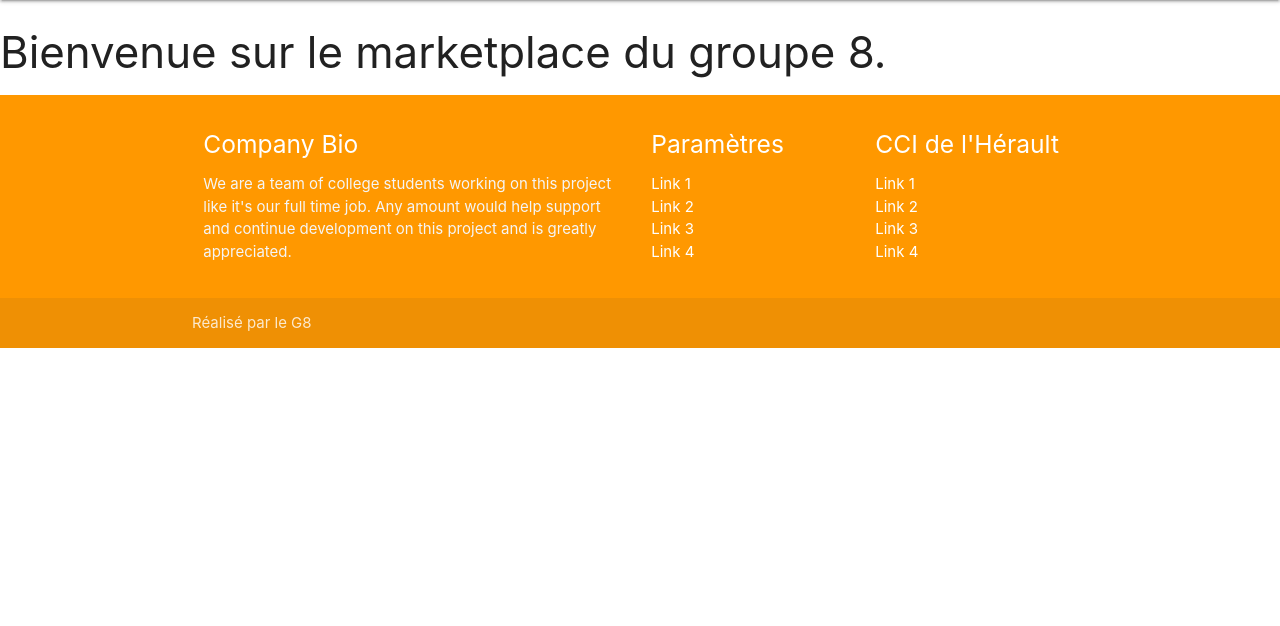
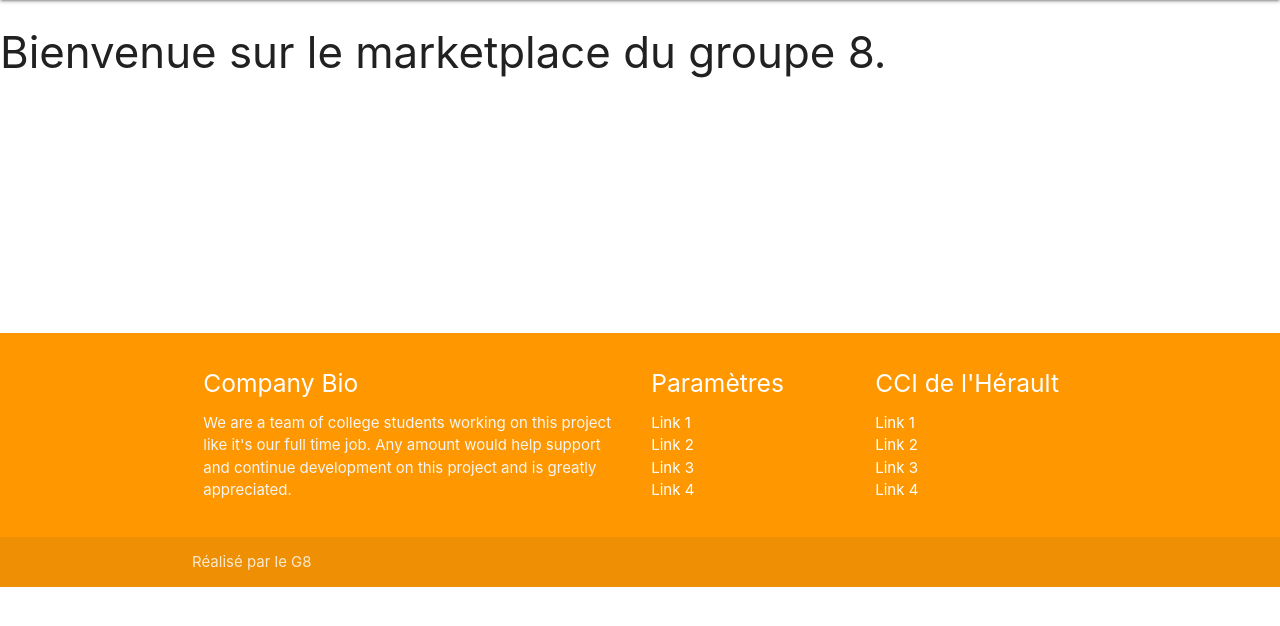
Before and after one commit to AlexisAndre34/Piscine, a Django app: page / in a window 1280 px wide. Shown: the part 128-754 px from the top of the page. Run offline with Django 3.2, Linux system fonts and the light colour scheme.

Commit message:
footer en bas de page, règle css

```diff
--- a/Marketplace/static/css/style_marketplace.css
+++ b/Marketplace/static/css/style_marketplace.css
@@ -92,3 +92,8 @@
 .image_panier{
     width:10%;
 }
+
+
+.page-footer{
+    margin-top: 20%;
+}
```
